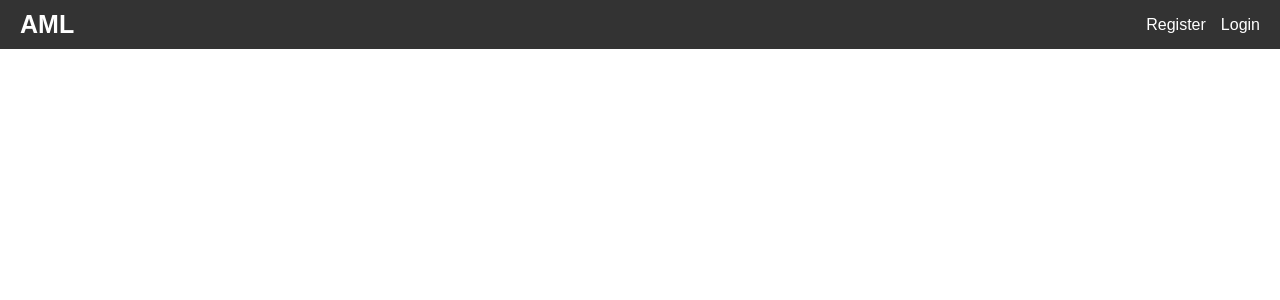
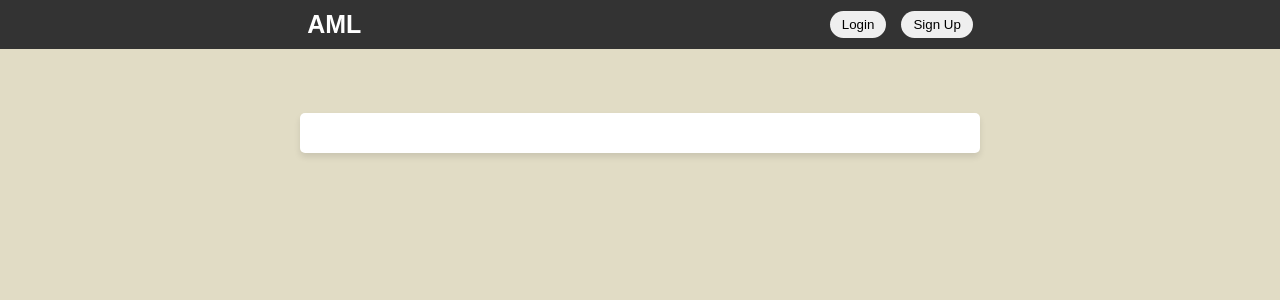
Before and after one commit to DugganDuggan/SAAD-AML, an Angular app: page / in a window 1280 px wide. Shown: the top 300 px of the page. Built offline with nearby package versions, Linux system fonts and the light colour scheme.

Commit message:
Make it look nicer

```diff
--- a/src/app/app.component.ts
+++ b/src/app/app.component.ts
@@ -1,19 +1,23 @@
 import { Component } from '@angular/core';
 import { RouterOutlet } from '@angular/router';
 import { HeaderComponent } from './components/header/header.component';
+import { PageComponent } from './components/page/page.component';
 
 @Component({
   selector: 'app-root',
   standalone: true,
-  imports: [RouterOutlet, HeaderComponent],
+  imports: [HeaderComponent, PageComponent],
   template: `
   <app-header/>
   <main>
-    <router-outlet/>
+    <app-page/>
   </main>
 `,
   styles: [
     `
+    main{
+      padding-top: 5%;
+    }
     `
   ],
 })
--- a/src/app/components/header/header.component.css
+++ b/src/app/components/header/header.component.css
@@ -4,7 +4,10 @@ nav {
     align-items: center;
     background: #333;
     color: white;
-    padding: 10px 20px;
+    padding-top: 10px;
+    padding-bottom: 10px;
+    padding-left: 24%;
+    padding-right: 24%;
     font-family: Arial, Helvetica, sans-serif;
 }
 span{
@@ -17,11 +20,16 @@ ul {
     display: flex;
     gap: 15px;
 }
-li {
+
+button {
+    border: none;
+    padding: 6px 12px;
     display: inline;
     cursor: pointer;
-    transition: color 0.3s;
-}
-li:hover {
-    color: #999; /* Hover effect */
-}
+    border-radius: 16px;
+    transition: background-color 0.5s;
+  }
+
+  button:hover{
+    background-color: #999;
+  }
--- a/src/app/components/header/header.component.html
+++ b/src/app/components/header/header.component.html
@@ -4,12 +4,14 @@
             <span routerLink="/">{{title()}}</span>
         </div>
         <ul>
-            <li *ngIf="!loggedIn" routerLink="/register">Register</li>
-            <li *ngIf="!loggedIn" routerLink="/login">Login</li>
+            <button  *ngIf="!loggedIn" routerLink="/login">Login</button>
+            <button  *ngIf="!loggedIn" routerLink="/register">Sign Up</button>
+
 
             <!-- Show these items if the user IS logged in -->
-            <li *ngIf="loggedIn" routerLink="/account">Account</li>
-            <li *ngIf="loggedIn" routerLink="/" (click)="updateLogIn()">Logout</li>
+            <button  *ngIf="loggedIn" routerLink="/account">Account</button>
+            <button  *ngIf="loggedIn" routerLink="/" (click)="updateLogIn()">Logout</button>
+
         </ul>
     </nav>
 </header>
--- /dev/null
+++ b/src/app/components/page/page.component.css
@@ -0,0 +1,11 @@
+.center {
+    margin: auto;
+    width: 50%;
+    padding: 20px 20px;
+
+    background-color: #ffffff; /* White color */
+    border-radius: 5px; /* Rounded corners (optional) */
+    box-shadow: 0 4px 6px rgba(0, 0, 0, 0.1); /* Subtle shadow for depth */
+    text-align: center; /* Center text inside the box */
+
+  }
--- /dev/null
+++ b/src/app/components/page/page.component.html
@@ -0,0 +1,3 @@
+<div class="center">
+<router-outlet/>
+</div>
--- a/src/styles.css
+++ b/src/styles.css
@@ -2,3 +2,6 @@
     margin: 0;
     padding: 0;
 }
+body{
+    background-color: #e1dcc5;
+}
```
Also changed, not shown: src/app/components/page/page.component.ts (added, +13 -0 lines), 1 other file (tests, documents, lock files or other folders).
